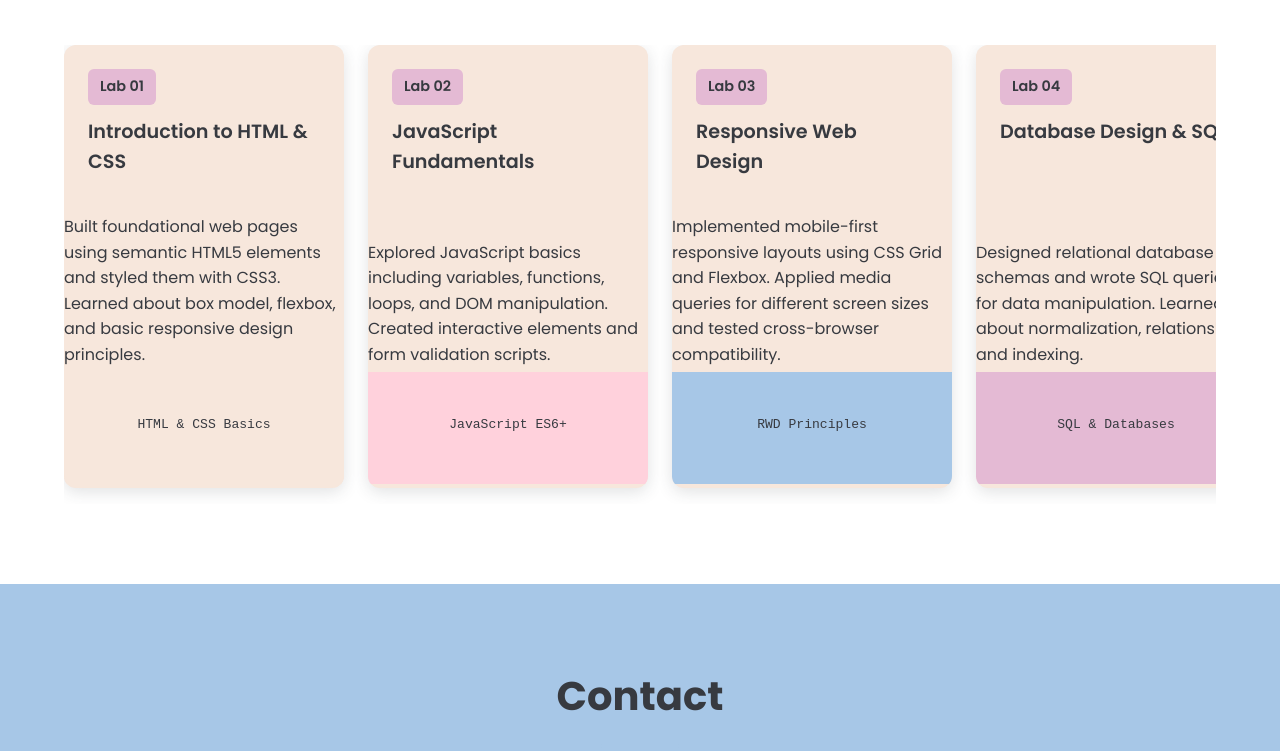
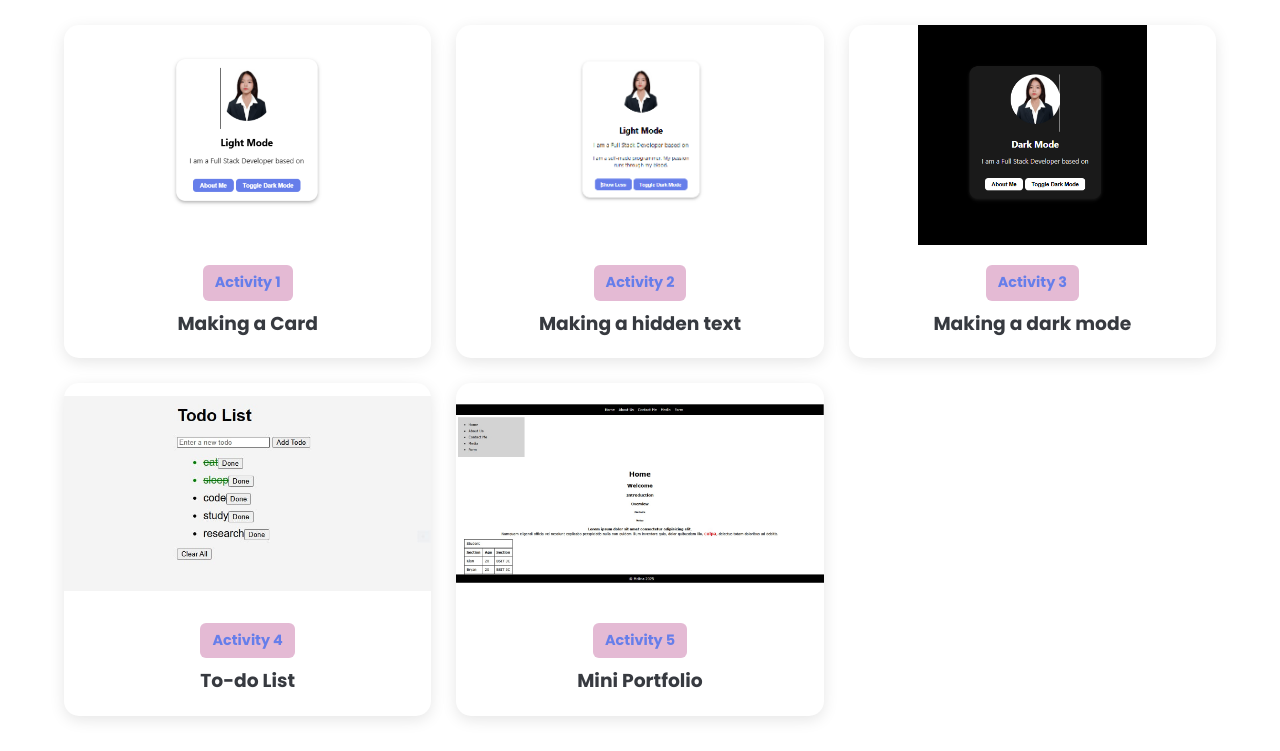
Before and after one commit to maeannssi/My-portfolio, a plain HTML site: page index.html in a window 1280 px wide. Shown: the part 5191-5942 px from the top of the page. Drawn offline with Linux system fonts and the light colour scheme.

Commit message:
final na jud

```diff
--- a/index.html
+++ b/index.html
@@ -9,6 +9,8 @@
     <link rel="preconnect" href="https://fonts.gstatic.com" crossorigin>
     <link href="https://fonts.googleapis.com/css2?family=Poppins:wght@300;400;500;600;700&display=swap" rel="stylesheet">
     <link rel="stylesheet" href="style.css">
+    <link rel="stylesheet" href="css/laboratory.css">
+
 </head>
 <body>
     <header class="header">
@@ -244,78 +246,68 @@
         <section id="laboratory" class="laboratory fade-in">
             <div class="container">
                 <h2 class="section-title">Laboratory Activities</h2>
-                <div class="lab-scroll-container">
                 <div class="lab-grid">
+
                 <div class="lab-card">
-                            <div class="lab-header">
-                                <span class="lab-number">Lab 01</span>
-                                <h4>Introduction to HTML & CSS</h4>
+                    <div class="lab-image">
+                    <img src="activity/1.png" alt="HTML Basics">
+                    <a href="activity/1.png" target="_blank" class="view-btn">View</a>
                     </div>
-                            <p class="lab-description">Built foundational web pages using semantic HTML5 elements and styled them with CSS3. Learned about box model, flexbox, and basic responsive design principles.</p>
-                            <div class="lab-image">
-                                <svg width="100%" height="120" viewBox="0 0 300 120" fill="none" xmlns="http://www.w3.org/2000/svg">
-                                    <rect width="300" height="120" fill="#F7E7DC"/>
-                                    <text x="150" y="60" text-anchor="middle" font-family="monospace" font-size="14" fill="#373A40">HTML & CSS Basics</text>
-                                </svg>
+                    <div class="lab-content">
+                    <div class="lab-number">Activity 1</div>
+                    <h3>Making a Card</h3>
+
                     </div>
                 </div>
 
                 <div class="lab-card">
-                            <div class="lab-header">
-                                <span class="lab-number">Lab 02</span>
-                                <h4>JavaScript Fundamentals</h4>
+                    <div class="lab-image">
+                    <img src="activity/2.png" alt="CSS Styling">
+                    <a href="activity/2.png" target="_blank" class="view-btn">View</a>
                     </div>
-                            <p class="lab-description">Explored JavaScript basics including variables, functions, loops, and DOM manipulation. Created interactive elements and form validation scripts.</p>
-                            <div class="lab-image">
-                                <svg width="100%" height="120" viewBox="0 0 300 120" fill="none" xmlns="http://www.w3.org/2000/svg">
-                                    <rect width="300" height="120" fill="#FFD1DC"/>
-                                    <text x="150" y="60" text-anchor="middle" font-family="monospace" font-size="14" fill="#373A40">JavaScript ES6+</text>
-                                </svg>
+                    <div class="lab-content">
+                    <div class="lab-number">Activity 2</div>
+                    <h3>Making a hidden text</h3>
+
                     </div>
                 </div>
 
                 <div class="lab-card">
-                            <div class="lab-header">
-                                <span class="lab-number">Lab 03</span>
-                                <h4>Responsive Web Design</h4>
+                    <div class="lab-image">
+                    <img src="activity/3.png" alt="JavaScript Interaction">
+                    <a href="activity/3.png" target="_blank" class="view-btn">View</a>
                     </div>
-                            <p class="lab-description">Implemented mobile-first responsive layouts using CSS Grid and Flexbox. Applied media queries for different screen sizes and tested cross-browser compatibility.</p>
-                            <div class="lab-image">
-                                <svg width="100%" height="120" viewBox="0 0 300 120" fill="none" xmlns="http://www.w3.org/2000/svg">
-                                    <rect width="300" height="120" fill="#A7C7E7"/>
-                                    <text x="150" y="60" text-anchor="middle" font-family="monospace" font-size="14" fill="#373A40">RWD Principles</text>
-                                </svg>
+                    <div class="lab-content">
+                    <div class="lab-number">Activity 3</div>
+                    <h3>Making a dark mode</h3>
+
                     </div>
                 </div>
 
                 <div class="lab-card">
-                            <div class="lab-header">
-                                <span class="lab-number">Lab 04</span>
-                                <h4>Database Design & SQL</h4>
+                    <div class="lab-image">
+                    <img src="activity/4.jpg" alt="Responsive Design">
+                    <a href="activity/4.jpg" target="_blank" class="view-btn">View</a>
                     </div>
-                            <p class="lab-description">Designed relational database schemas and wrote SQL queries for data manipulation. Learned about normalization, relationships, and indexing.</p>
-                            <div class="lab-image">
-                                <svg width="100%" height="120" viewBox="0 0 300 120" fill="none" xmlns="http://www.w3.org/2000/svg">
-                                    <rect width="300" height="120" fill="#E4BAD4"/>
-                                    <text x="150" y="60" text-anchor="middle" font-family="monospace" font-size="14" fill="#373A40">SQL & Databases</text>
-                                </svg>
+                    <div class="lab-content">
+                    <div class="lab-number">Activity 4</div>
+                    <h3>To-do List</h3>
+
                     </div>
                 </div>
 
                 <div class="lab-card">
-                            <div class="lab-header">
-                                <span class="lab-number">Lab 05</span>
-                                <h4>Web API Integration</h4>
+                    <div class="lab-image">
+                    <img src="activity/5.jpg" alt="Mini Portfolio">
+                    <a href="activity/5.jpg" target="_blank" class="view-btn">View</a>
                     </div>
-                            <p class="lab-description">Connected web applications to external APIs using Fetch and Axios. Handled asynchronous operations, error handling, and data transformation.</p>
-                            <div class="lab-image">
-                                <svg width="100%" height="120" viewBox="0 0 300 120" fill="none" xmlns="http://www.w3.org/2000/svg">
-                                    <rect width="300" height="120" fill="#F7E7DC"/>
-                                    <text x="150" y="60" text-anchor="middle" font-family="monospace" font-size="14" fill="#373A40">API Integration</text>
-                                </svg>
+                    <div class="lab-content">
+                    <div class="lab-number">Activity 5</div>
+                    <h3>Mini Portfolio</h3>
+
                     </div>
                 </div>
-                    </div>
+
                 </div>
             </div>
         </section>
--- a/style.css
+++ b/style.css
@@ -983,3 +983,77 @@ section {
         height: 200px;
     }
 }
+
+.laboratory {
+  text-align: center;
+  padding: 60px 20px;
+}
+
+.lab-grid {
+  display: grid;
+  grid-template-columns: repeat(auto-fit, minmax(280px, 1fr));
+  gap: 25px;
+}
+
+.lab-card {
+  background: #fff;
+  border-radius: 15px;
+  box-shadow: 0 4px 15px rgba(0,0,0,0.1);
+  overflow: hidden;
+  transition: transform 0.3s ease;
+}
+
+.lab-card:hover {
+  transform: translateY(-5px);
+}
+
+.lab-image {
+  position: relative;
+  display: flex;
+  justify-content: center;
+  align-items: center;
+  overflow: hidden;
+  height: 220px;
+}
+
+.lab-image img {
+  max-width: 100%;
+  max-height: 100%;
+  object-fit: contain;
+  transition: 0.3s ease;
+}
+
+.lab-card:hover img {
+  opacity: 0.8;
+  transform: scale(1.05);
+}
+
+.view-btn {
+  position: absolute;
+  display: none;
+  padding: 10px 20px;
+  background: #667eea;
+  color: white;
+  border-radius: 8px;
+  text-decoration: none;
+  font-weight: bold;
+  transition: background 0.3s ease;
+}
+
+.lab-image:hover .view-btn {
+  display: block;
+}
+
+.view-btn:hover {
+  background: #5a67d8;
+}
+
+.lab-content {
+  padding: 20px;
+}
+
+.lab-number {
+  font-weight: bold;
+  color: #667eea;
+  margin-bottom: 8px;
+}
```
Also changed, not shown: activity/1.png (added), activity/2.png (added), activity/3.png (added), activity/4.jpg (added), activity/5.jpg (added). Lines whose indentation alone changed are shown as unchanged.
